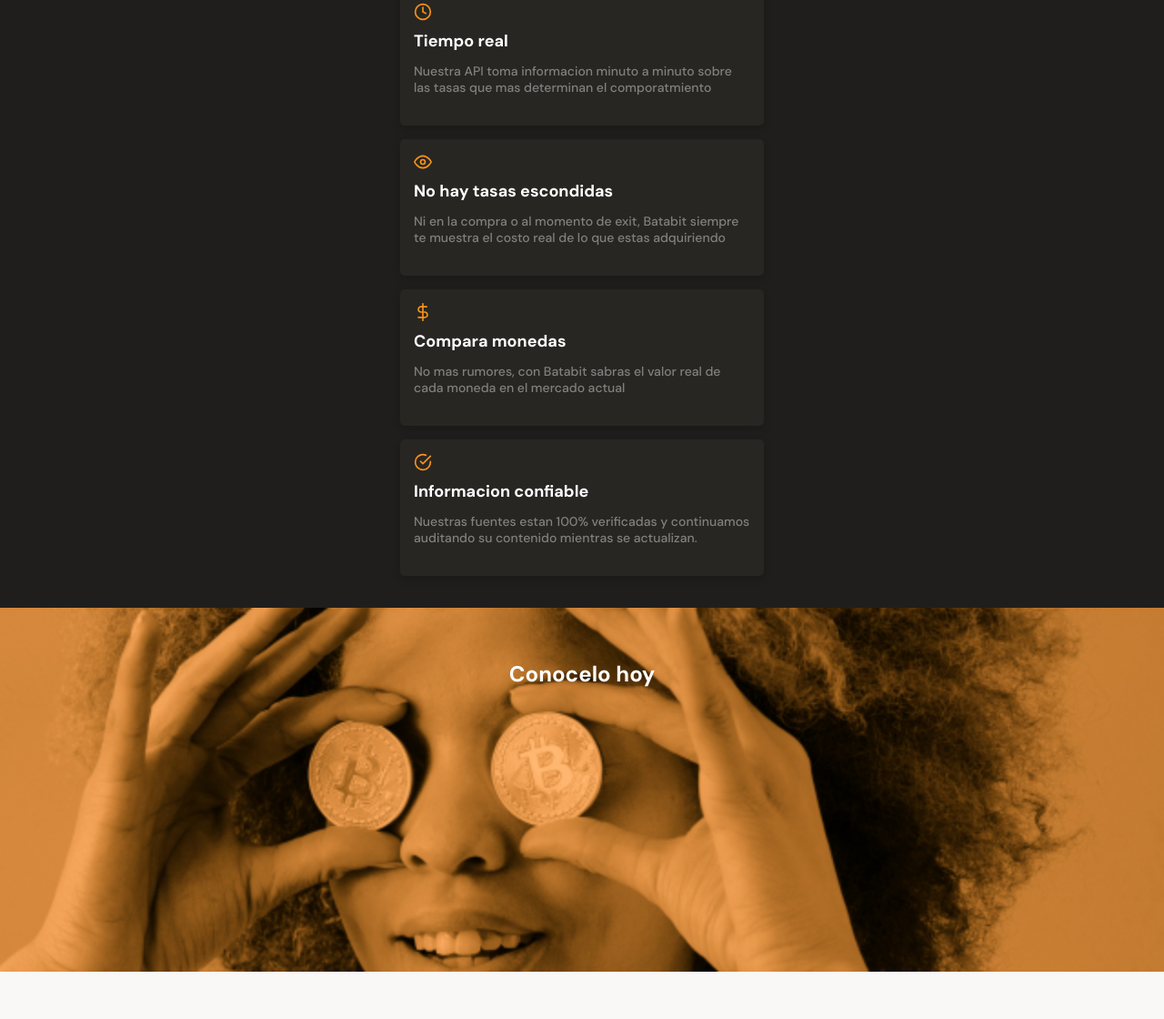
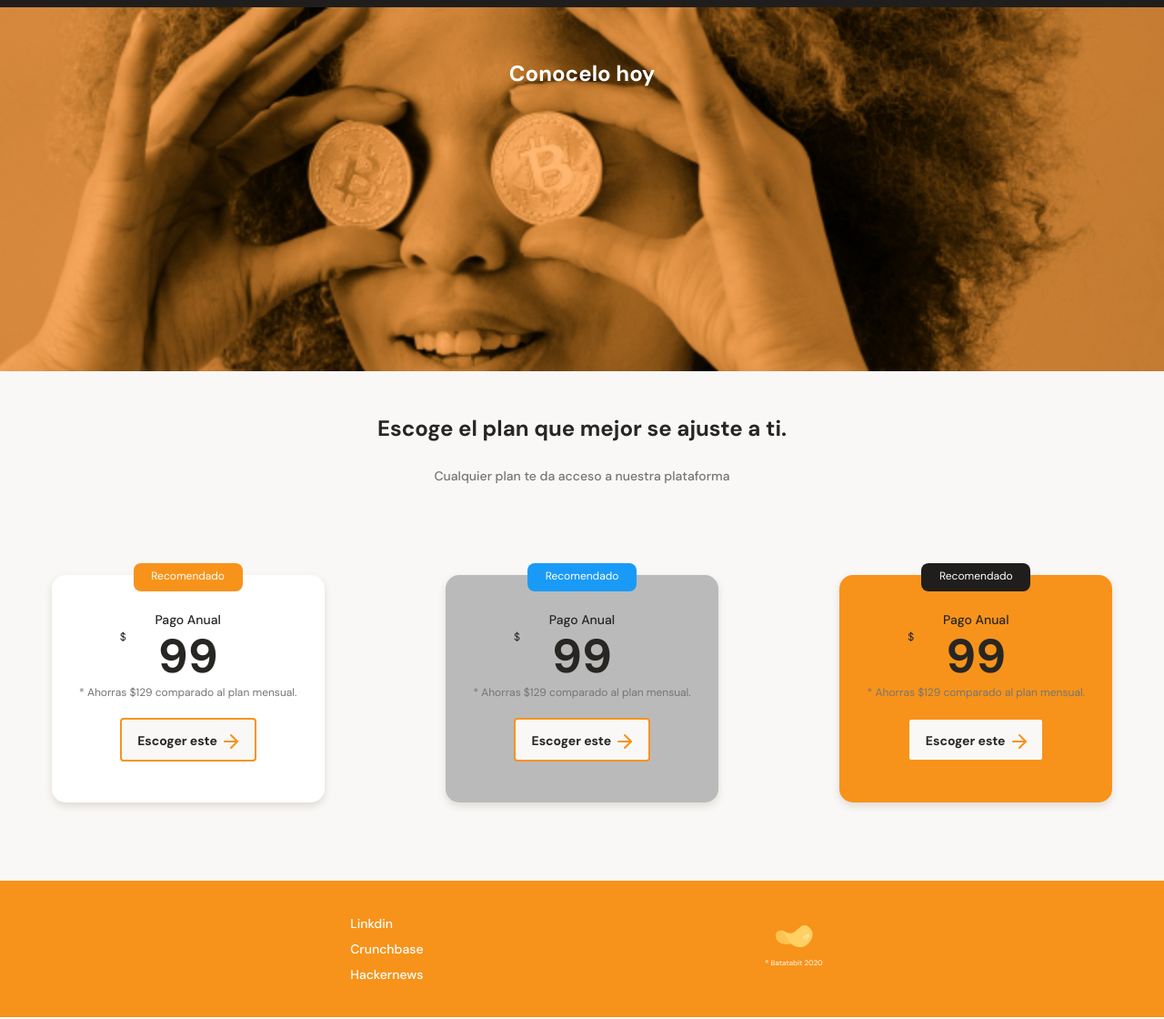
Before and after one commit to Nrmanperez/Maquetacion-Mobil-First, a plain HTML site: page index.html in a window 1280 px wide. Shown: the part 1680-2800 px from the top of the page at 91% size. Drawn offline with Linux system fonts and the light colour scheme.

Commit message:
Finalizacion proyecto

```diff
--- /dev/null
+++ b/css/tablet.css
@@ -0,0 +1,16 @@
+.main-tables-container {
+    display: flex;
+    width: 930px;
+    margin: 0 auto;
+}
+
+.product-cards--container {
+    display: flex;
+    flex-wrap: wrap;
+    width: 930px;
+    margin: 0 auto;
+}
+
+.plans-container--slider {
+    justify-content: center;
+}
--- a/index.html
+++ b/index.html
@@ -9,6 +9,7 @@
     <link rel="preconnect" href="https://fonts.gstatic.com" crossorigin>
     <link href="https://fonts.googleapis.com/css2?family=DM+Sans:wght@400;500;700&family=Inter:wght@300;500&family=Quicksand:wght@300;500;700&display=swap" rel="stylesheet">
     <link rel="stylesheet" href="./styles.css">
+    <link rel="stylesheet" href="./css/tablet.css" media="(min-width: 930px)">
 </head>
 <body>
     <header>
@@ -34,7 +35,7 @@
                             <tr>
                                 <td class="table__top-left">Bitcon</td>
                                 <td class="table__top-rigth table__rigth">$1.96 <span class="down"></span></td>
-                            </tr>x`
+                            </tr>
                             <tr>
                                 <td>Ethereum</td>
                                 <td class="table__rigth">$0.07 <span class="up"></span></td>
@@ -53,8 +54,6 @@
                         <p><b>Actualizado:</b> 19 de Julio 23:45</p>
                     </div>
                 </div>
-            </section>
-            <section class="main-tables-container">
                 <div class="main-currency-table">
                     <p class="titulo-2">Comisiones</p>
                     <div class="currency-table--container">
@@ -95,22 +94,16 @@
                     <p class="product--card-title">Tiempo real</p>
                     <p class="product--card-body">Nuestra API toma informacion minuto a minuto sobre las tasas que mas determinan el comporatmiento</p>
                 </article>
-            </section>
-            <section class="product-cards--container">
                 <article class="product-detail--card">
                     <span class="ojo"></span>
                     <p class="product--card-title">No hay tasas escondidas</p>
                     <p class="product--card-body">Ni en la compra o al momento de exit, Batabit siempre te muestra el costo real de lo que estas adquiriendo</p>
                 </article>
-            </section>
-            <section class="product-cards--container">
                 <article class="product-detail--card">
                     <span class="dolar"></span>
                     <p class="product--card-title">Compara monedas</p>
                     <p class="product--card-body">No mas rumores, con Batabit sabras el valor real de cada moneda en el mercado actual</p>
                 </article>
-            </section>
-            <section class="product-cards--container">
                 <article class="product-detail--card">
                     <span class="check"></span>
                     <p class="product--card-title">Informacion confiable</p>
@@ -136,9 +129,38 @@
                         <button class="plan-card--ca">Escoger este <span></span></button>
                     </div>
                 </article>
+                <article class="plans-container--card plans-container--card-2">
+                    <p class="recomendado recomendado-2">Recomendado</p>
+                    <div class="plan-info-container">
+                        <h3 class="plan-card--title">Pago Anual</h3>
+                        <p class="plan-card--price"><span>$</span>99</p>
+                        <p class="plan-card--saving">* Ahorras $129 comparado al plan mensual.</p>
+                        <button class="plan-card--ca">Escoger este <span></span></button>
+                    </div>
+                </article>
+                <article class="plans-container--card plans-container--card-3">
+                    <p class="recomendado recomendado-3">Recomendado</p>
+                    <div class="plan-info-container">
+                        <h3 class="plan-card--title">Pago Anual</h3>
+                        <p class="plan-card--price"><span>$</span>99</p>
+                        <p class="plan-card--saving">* Ahorras $129 comparado al plan mensual.</p>
+                        <button class="plan-card--ca">Escoger este <span></span></button>
+                    </div>
+                </article>
             </section>
         </section>
     </main>
-    <footer></footer>
+    <footer>
+        <section class="left">
+            <ul>
+                <li><a href="#">Linkdin</a></li>
+                <li><a href="#">Crunchbase</a></li>
+                <li><a href="#">Hackernews</a></li>
+            </ul>
+        </section>
+        <section class="rigth">
+            <img src="./assets/img/logo-footer.svg" alt="Logo de Batata Bit 2022">
+        </section>
+    </footer>
 </body>
 </html>
--- a/styles.css
+++ b/styles.css
@@ -144,6 +144,15 @@ main {
     font-weight: 500;
     line-height: 1.6rem;
     color: #757575;
+}
+
+.main-tables-container {
+    display: flex;
+    height: auto;
+    overflow-x: scroll;
+    overscroll-behavior-x: contain;
+    scroll-snap-type: x proximity;
+    gap: 20px;
 }
 
 .main-currency-table {
@@ -434,9 +443,19 @@ main {
 }
 
 .plans-container--slider {
+    display: flex;
+    height: 316px;
+    overflow-x: scroll;
+    overscroll-behavior-x: contain;
+    scroll-snap-type: x proximity;
+    gap: 20px;
+}
+
+.plans-container--card {
     position: relative;
+    scroll-snap-align: center;
     width: 70%;
-    min-width: 230px;
+    min-width: 190px;
     max-width: 300px;
     height: 250px;
     margin: 50px auto 0;
@@ -445,3 +464,109 @@ main {
     border-radius: 15px;
     box-shadow: 0 4px 8px rgba(89, 73, 30, 0.16);
 }
+
+.recomendado {
+    position: absolute;
+    width: 120px;
+    height: 31px;
+    top: -13px;
+    left: calc(50% - 60px);
+    font-size: 1.2rem;
+    padding: 6px;
+    background-color: var(--bitcoin-orange);
+    border-radius: 8px;
+    color: var(--just-white);
+}
+
+.plan-card--title {
+    padding-top: 40px;
+    font-size: 1.4rem;
+    font-weight: 500;
+    line-height: 1.8rem;
+    color: var(--black);
+}
+
+.plan-card--price {
+    padding: 5px 0;
+    font-size: 5.2rem;
+    font-weight: bold;
+    line-height: 5.3rem;
+    color: var(--black);
+}
+
+.plan-card--price span {
+    font-size: 1.2rem;
+    font-weight: 300;
+    position: absolute;
+    top: 42px;
+    left: 75px;
+}
+
+.plan-card--saving {
+    font-size: 1.2rem;
+    color: #757575;
+}
+
+.plan-card--ca {
+    width: 150px;
+    height: 48px;
+    margin-top: 20px;
+    background-color: #faf8f7;
+    border: 2px solid var(--bitcoin-orange);
+    border-radius: 4px;
+    font-family: 'DM Sans', sans-serif;
+    font-size: 1.4rem;
+    font-weight: bold;
+    line-height: 1.8rem;
+    color: var(--black);
+}
+
+.plan-card--ca span {
+    display: inline-block;
+    width: 20px;
+    height: 20px;
+    background-image: url('./assets/icons/orange-right-arrow.svg');
+    vertical-align: text-bottom;
+}
+
+.recomendado-2 {
+    background-color: var(--secondary-blue);
+}
+
+.plans-container--card-2 {
+    background-color: var(--grey);
+}
+
+.plans-container--card-3 {
+    background-color: var(--bitcoin-orange);
+}
+
+.recomendado-3 {
+    background-color: var(--warm-black);
+}
+
+footer {
+    display: flex;
+    width: 100%;
+    height: 150px;
+    align-items: center;
+    justify-content: space-evenly;
+    padding-left: 10px;
+    background-color: var(--bitcoin-orange);
+}
+
+footer .left ul {
+    font-size: 1.4rem;
+    font-weight: 500;
+    line-height: 1.8rem;
+    list-style: none;
+}
+
+.left li {
+    margin: 10px 0;
+}
+
+.left a {
+    text-decoration: none;
+    color: var(--just-white);
+}
```
